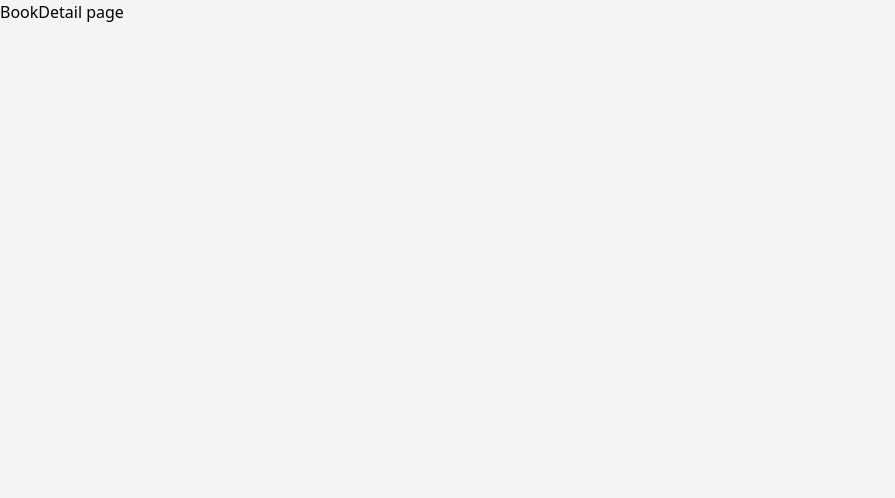
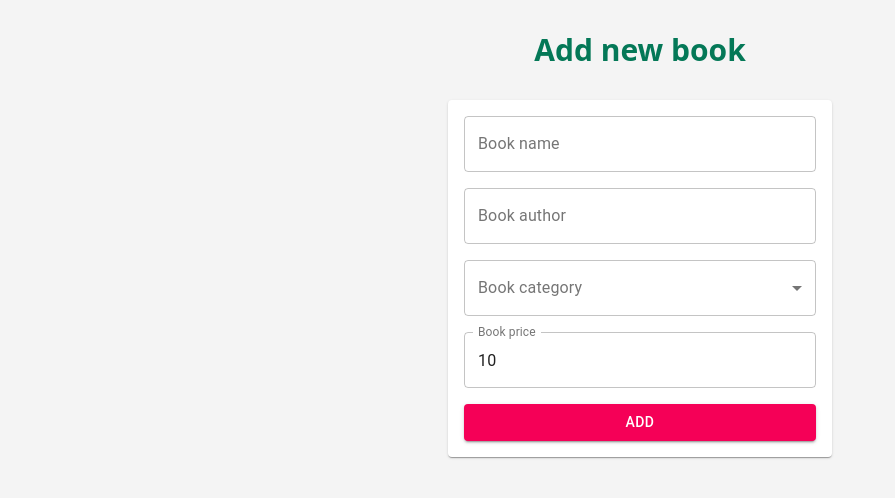
Before and after one commit to PavelSrom/jsschool-react-3, a React (Create React App) app: page /books/new in a window 1280 px wide. Shown: the top 498 px of the page, without its empty margins (0-895 px from the left). Built offline with nearby package versions, Linux system fonts and the light colour scheme.

Commit message:
feat(app): listing and adding books

```diff
--- a/package.json
+++ b/package.json
@@ -14,6 +14,7 @@
     "@types/react": "^17.0.0",
     "@types/react-dom": "^17.0.0",
     "firebase": "^8.6.1",
+    "notistack": "^1.0.7",
     "react": "^17.0.2",
     "react-dom": "^17.0.2",
     "react-router-dom": "^5.2.0",
--- a/src/App.tsx
+++ b/src/App.tsx
@@ -2,6 +2,7 @@ import { BrowserRouter as Router, Route, Switch } from 'react-router-dom'
 import { BookDetail } from './pages/book-detail'
 import { Books } from './pages/books'
 import { Home } from './pages/home'
+import { NewBook } from './pages/new-book'
 import { NotFound } from './pages/not-found'
 
 export const App: React.FC = () => {
@@ -10,6 +11,7 @@ export const App: React.FC = () => {
       <Switch>
         <Route exact path="/" component={Home} />
         <Route exact path="/books" component={Books} />
+        <Route exact path="/books/new" component={NewBook} />
         <Route exact path="/books/:id" component={BookDetail} />
         <Route exact path="*" component={NotFound} />
       </Switch>
--- a/src/index.css
+++ b/src/index.css
@@ -11,3 +11,7 @@
 body {
   background-color: #f4f4f4;
 }
+
+#root {
+  min-height: 100vh;
+}
--- a/src/index.tsx
+++ b/src/index.tsx
@@ -1,5 +1,15 @@
 import ReactDOM from 'react-dom'
+import { StylesProvider } from '@material-ui/core'
+import { SnackbarProvider } from 'notistack'
 import './index.css'
 import { App } from './App'
 
-ReactDOM.render(<App />, document.getElementById('root'))
+const app = (
+  <StylesProvider injectFirst>
+    <SnackbarProvider>
+      <App />
+    </SnackbarProvider>
+  </StylesProvider>
+)
+
+ReactDOM.render(app, document.getElementById('root'))
--- a/src/pages/books.tsx
+++ b/src/pages/books.tsx
@@ -1,7 +1,56 @@
+import { Container, IconButton, Paper, Tooltip, Fab } from '@material-ui/core'
+import Add from '@material-ui/icons/Add'
+import { useHistory } from 'react-router-dom'
+import { useCollection } from '../hooks/use-collection'
+import { BookDTO } from '../types'
+
 export const Books: React.FC = () => {
+  const history = useHistory()
+  const { data: books, isError } = useCollection<BookDTO[]>('books')
+
   return (
-    <div>
-      <p>Books page</p>
-    </div>
+    <Container fixed maxWidth="lg" className="min-h-screen">
+      <p className="text-3xl text-green-700 font-semibold text-center my-8">View books</p>
+
+      {isError && <p className="text-center">Something went wrong :(</p>}
+      {!isError && books && (
+        <>
+          {books.length > 0 ? (
+            <div className="grid grid-cols-12 gap-4">
+              {books.map(({ id, name, author }) => (
+                <div key={id} className="col-span-3">
+                  <Paper className="p-4 rounded-lg">
+                    <p className="text-xl font-semibold">{name}</p>
+                    <div className="flex justify-between mt-4">
+                      <p>{author}</p>
+                      <Tooltip title="View book detail">
+                        <IconButton
+                          size="small"
+                          onClick={() => history.push(`/books/${id}`)}
+                        >
+                          <Add className="text-blue-500" />
+                        </IconButton>
+                      </Tooltip>
+                    </div>
+                  </Paper>
+                </div>
+              ))}
+            </div>
+          ) : (
+            <p className="text-center text-2xl">(There are no books to show)</p>
+          )}
+        </>
+      )}
+
+      <Tooltip title="Add new book">
+        <Fab
+          color="secondary"
+          className="fixed bottom-4 right-4"
+          onClick={() => history.push('/books/new')}
+        >
+          <Add />
+        </Fab>
+      </Tooltip>
+    </Container>
   )
 }
--- a/src/pages/new-book.tsx
+++ b/src/pages/new-book.tsx
@@ -1,7 +1,98 @@
+import { ChangeEvent, FormEvent, useState } from 'react'
+import { useHistory } from 'react-router-dom'
+import { useSnackbar } from 'notistack'
+import { Button, Container, MenuItem, Paper, TextField } from '@material-ui/core'
+import { useDocument } from '../hooks/use-document'
+import { BookDTO } from '../types'
+
 export const NewBook: React.FC = () => {
+  const history = useHistory()
+  const { enqueueSnackbar } = useSnackbar()
+  const [formData, setFormData] = useState<Omit<BookDTO, 'id'>>({
+    name: '',
+    author: '',
+    category: '',
+    price: 10,
+  })
+
+  const { add } = useDocument<BookDTO>('books')
+
+  const handleChange = (e: ChangeEvent<HTMLInputElement>): void => {
+    setFormData(prev => ({ ...prev, [e.target.name]: e.target.value }))
+  }
+
+  const handleSubmit = async (e: FormEvent<HTMLFormElement>): Promise<void> => {
+    e.preventDefault()
+
+    // prevent submission and display error if form not completed
+    if (Object.values(formData).some(val => !val)) {
+      enqueueSnackbar('Invalid form values', { variant: 'error' })
+      return
+    }
+
+    try {
+      await add(formData)
+      enqueueSnackbar('Book added', { variant: 'success' })
+    } catch (err) {
+      enqueueSnackbar(err.message ?? 'Cannot add book', { variant: 'error' })
+    } finally {
+      history.push('/books')
+    }
+  }
+
   return (
-    <div>
-      <p>NewBook page</p>
-    </div>
+    <Container fixed maxWidth="lg">
+      <p className="text-3xl text-green-700 font-semibold text-center my-8">
+        Add new book
+      </p>
+
+      <Paper className="w-96 p-4 mx-auto">
+        <form onSubmit={handleSubmit} className="flex flex-col space-y-4">
+          <TextField
+            fullWidth
+            name="name"
+            label="Book name"
+            variant="outlined"
+            value={formData.name}
+            onChange={handleChange}
+          />
+          <TextField
+            fullWidth
+            name="author"
+            label="Book author"
+            variant="outlined"
+            value={formData.author}
+            onChange={handleChange}
+          />
+          <TextField
+            fullWidth
+            select
+            name="category"
+            label="Book category"
+            variant="outlined"
+            value={formData.category}
+            onChange={handleChange}
+          >
+            <MenuItem value="fiction">Fiction</MenuItem>
+            <MenuItem value="novel">Novel</MenuItem>
+            <MenuItem value="poetry">Poetry</MenuItem>
+          </TextField>
+          <TextField
+            fullWidth
+            type="number"
+            inputProps={{ min: 1 }} // prevent negative values
+            name="price"
+            label="Book price"
+            variant="outlined"
+            value={formData.price}
+            onChange={handleChange}
+          />
+
+          <Button type="submit" variant="contained" color="secondary" fullWidth>
+            Add
+          </Button>
+        </form>
+      </Paper>
+    </Container>
   )
 }
--- a/src/pages/not-found.tsx
+++ b/src/pages/not-found.tsx
@@ -1,7 +1,25 @@
+import { Container, Button } from '@material-ui/core'
+import { useHistory } from 'react-router-dom'
+import SentimentDissatisfiedOutlined from '@material-ui/icons/SentimentDissatisfiedOutlined'
+
 export const NotFound: React.FC = () => {
+  const history = useHistory()
+
   return (
-    <div>
-      <p>NotFound page</p>
-    </div>
+    <Container fixed maxWidth="lg" className="flex min-h-screen">
+      <div className="m-auto flex flex-col justify-center items-center">
+        <SentimentDissatisfiedOutlined className="w-48 h-48" />
+        <h1 className="text-3xl">This page does not exist</h1>
+
+        <Button
+          variant="contained"
+          color="primary"
+          className="mt-16"
+          onClick={() => history.goBack()}
+        >
+          Go back
+        </Button>
+      </div>
+    </Container>
   )
 }
--- /dev/null
+++ b/src/types.ts
@@ -0,0 +1,7 @@
+export type BookDTO = {
+  id: string
+  name: string
+  author: string
+  category: string
+  price: number
+}
```
Also changed, not shown: 1 other file (tests, documents, lock files or other folders).
